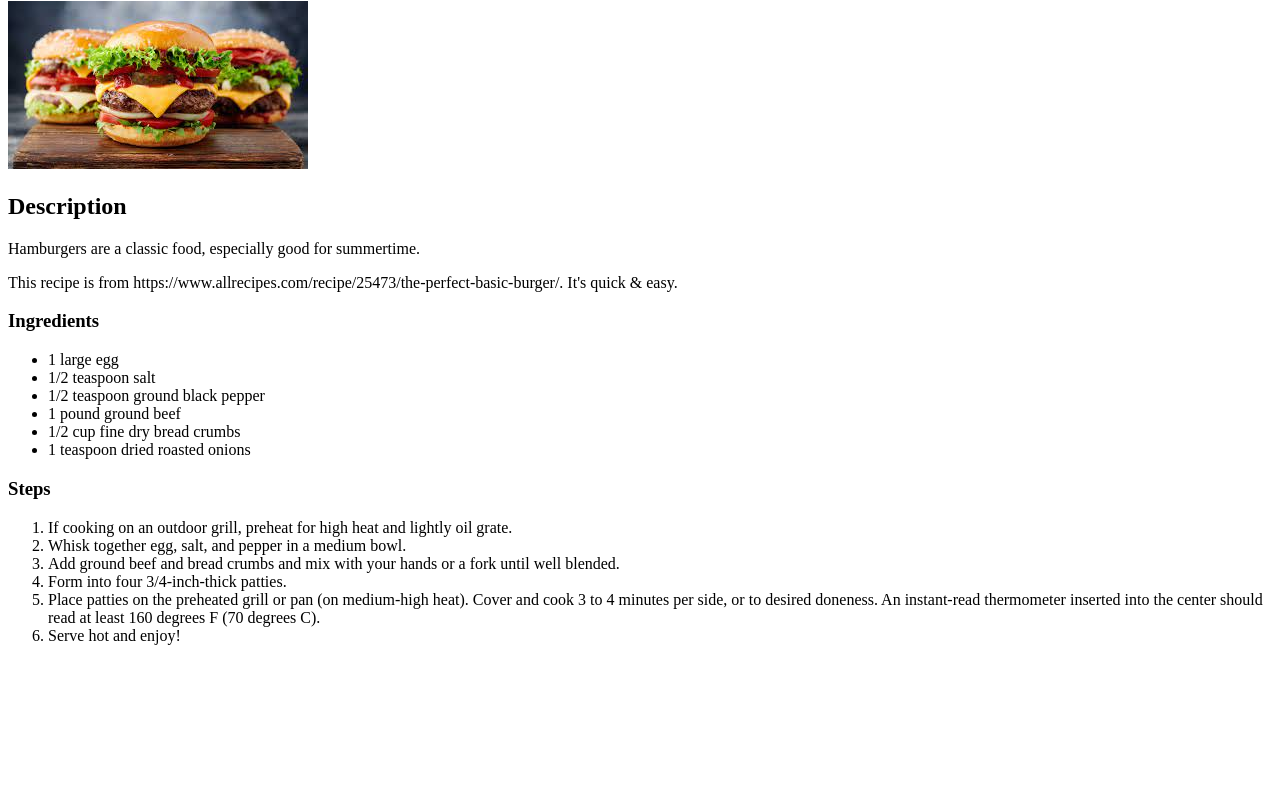
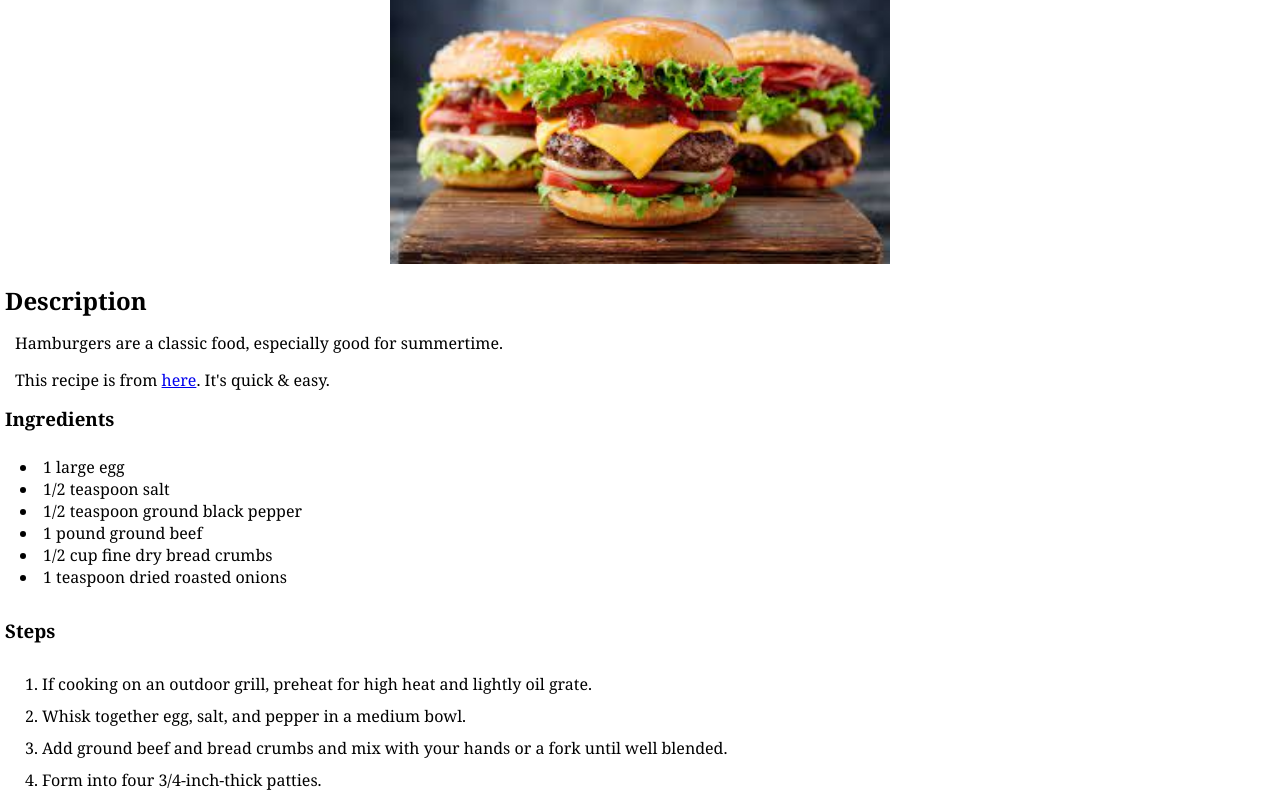
Before and after one commit to patricksmyth1990/odin-recipes, a plain HTML site: page recipes/burgers.html in a window 1280 px wide. Shown: the part 79-872 px from the top of the page. Before the commit the page ends 800 px from the top, so only its background shows below. Drawn offline with Linux system fonts and the light colour scheme.

Commit message:
Add basic CSS styles as assigned by the Odin Project.

```diff
--- a/recipes/burgers.html
+++ b/recipes/burgers.html
@@ -2,6 +2,7 @@
 <html>
 <head>
     <meta charset="UTF-8">
+    <link rel="stylesheet" href="../styles.css">
     <title>Hamburgers</title>
 </head>
 <body>
@@ -9,7 +10,7 @@
     <img src="../images/burgers.jpeg" alt="Hamburgers">
     <h2>Description</h2>
     <p>Hamburgers are a classic food, especially good for summertime.</p>
-    <p>This recipe is from https://www.allrecipes.com/recipe/25473/the-perfect-basic-burger/. It's quick & easy.</p>
+    <p>This recipe is from <a href="https://www.allrecipes.com/recipe/25473/the-perfect-basic-burger/">here</a>. It's quick & easy.</p>
     <h3>Ingredients</h3>
     <ul>
         <li>1 large egg</li>
--- /dev/null
+++ b/styles.css
@@ -0,0 +1,52 @@
+* {
+    font-family: Georgia, serif;
+    padding: 0;
+    margin: 0;
+}
+
+h1 {
+    text-align: center;
+    padding-top: 20px;
+}
+
+ul {
+    list-style-position: inside;
+    padding: 20px;
+}
+
+ul .recipe {
+    text-align: center;
+    padding: 5px 0px;
+    background-color: blue;
+    color: white;
+}
+
+img {
+    display: block;
+    margin-left: auto;
+    margin-right: auto;
+    width: 50%;
+    max-width: 500px;
+    height: auto;
+}
+
+h2 {
+    padding: 20px 0px 5px 5px;
+}
+
+h3 {
+    padding: 10px 0px 5px 5px;
+}
+
+p {
+    padding: 10px 0px 5px 15px;
+}
+
+ol {
+    list-style-position: inside;
+    padding: 20px;
+}
+
+ol li {
+    padding: 5px;
+}
```
Also changed, not shown: index.html (+5 -4 lines), recipes/grilled-cheese.html (+2 -1 lines), recipes/lasagna.html (+2 -1 lines).
